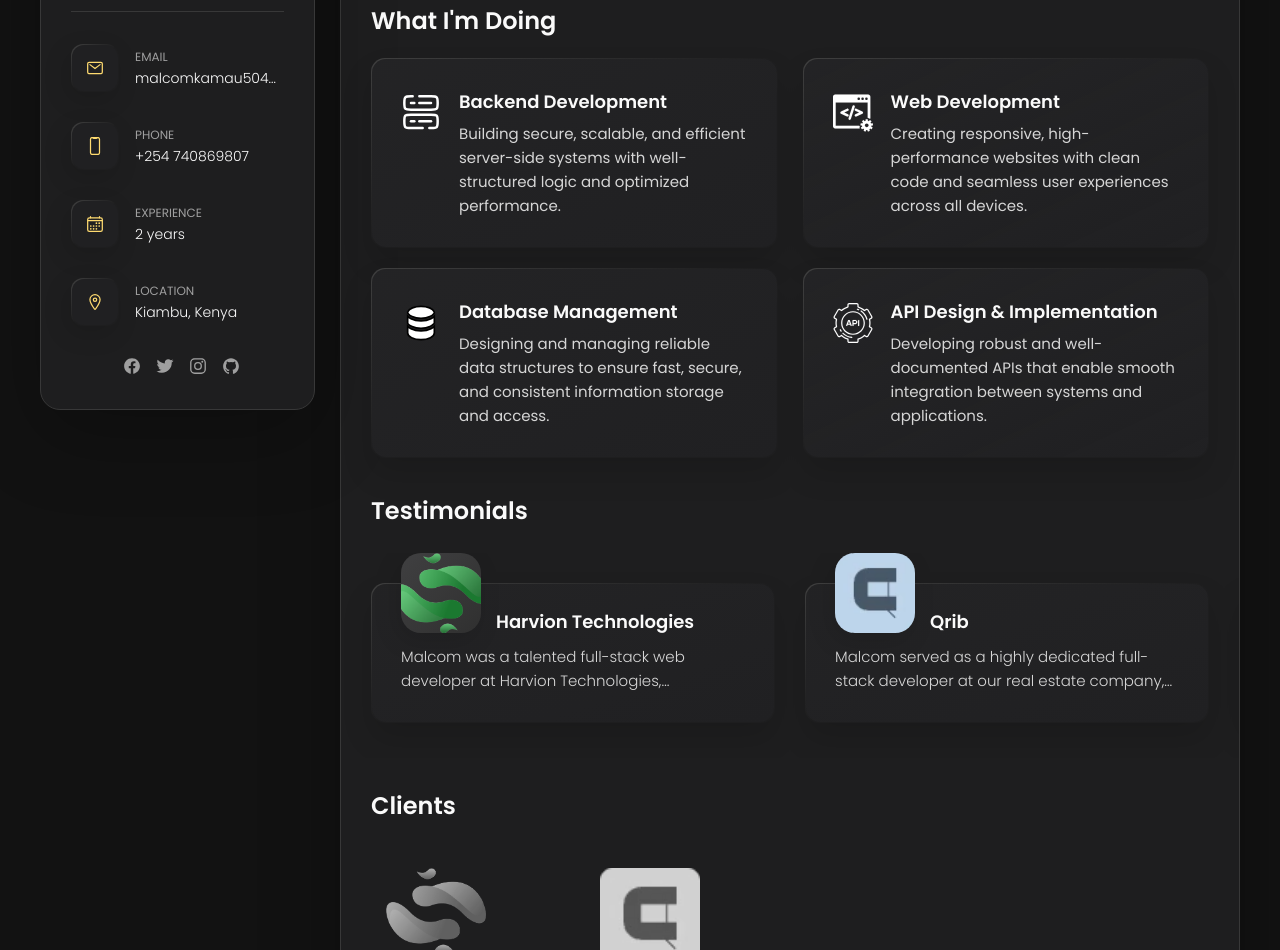
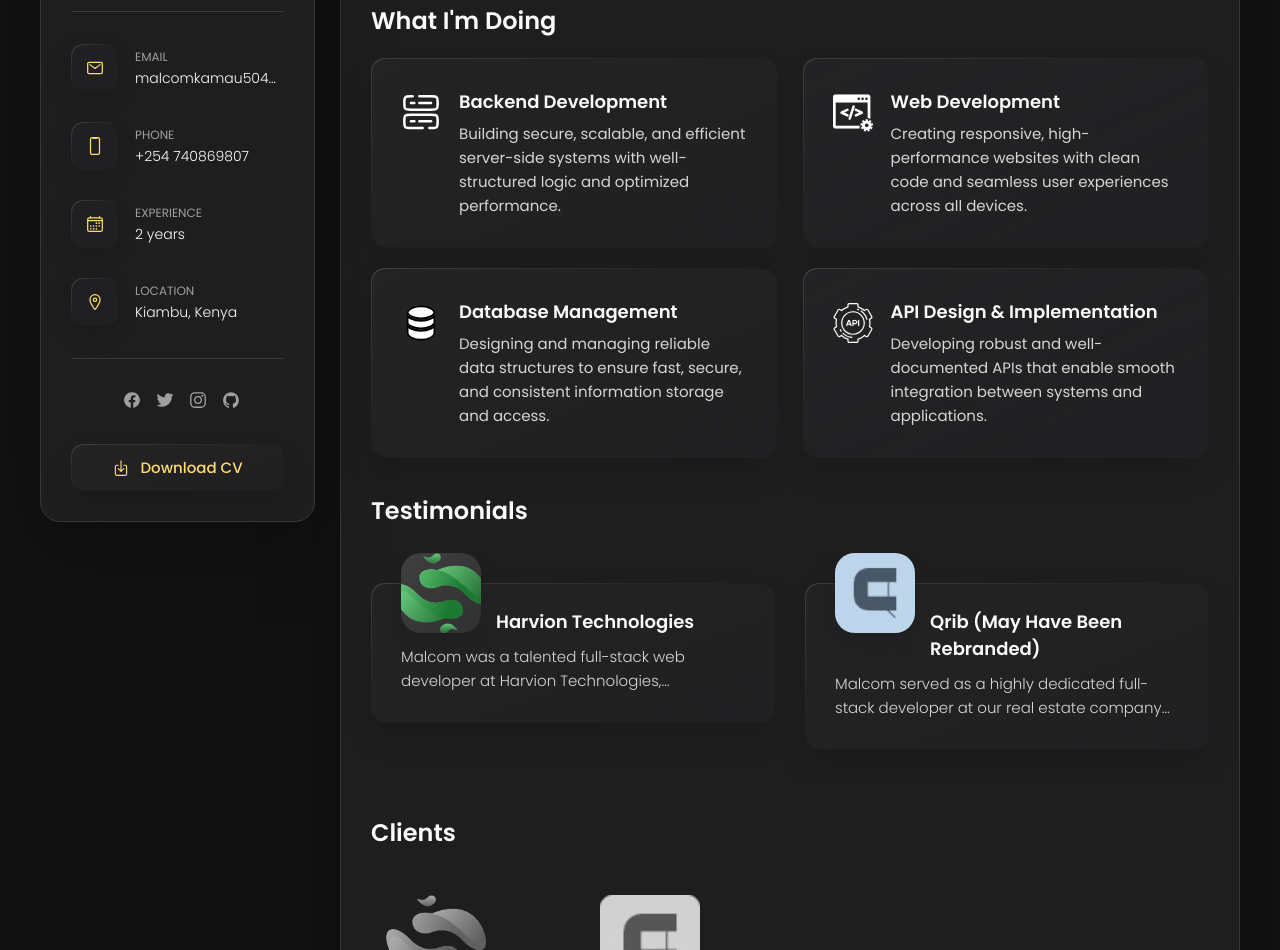
Before and after one commit to malcomkamau/Portfolio, a website built with Vite: page client/index.html in a window 1280 px wide. Shown: the part 399-1349 px from the top of the page. Built offline with nearby package versions, Linux system fonts and the light colour scheme; some packages are replaced by stand-ins of ours; files whose address does not match are found by name.

Commit message:
feat: Add CV, update portfolio data, refine styling, and refresh build assets.

```diff
--- a/client/index.html
+++ b/client/index.html
@@ -143,6 +143,13 @@
               </a>
             </li>
           </ul>
+
+          <div class="separator"></div>
+
+          <a href="/assets/Malcom Kamau CV 2026.pdf" class="download-cv" download>
+            <ion-icon name="download-outline"></ion-icon>
+            <span>Download CV</span>
+          </a>
         </div>
       </aside>
 
@@ -358,13 +365,13 @@
                     class="h4 testimonials-item-title"
                     data-testimonials-title
                   >
-                    Qrib
+                    Qrib (may have been rebranded)
                   </h4>
 
                   <div class="testimonials-text" data-testimonials-text>
                     <p>
                       Malcom served as a highly dedicated full-stack
-                      developer at our real estate company, where they
+                      developer at our real estate company (may have been rebranded), where they
                       engineered reliable, scalable platforms that
                       streamlined property listings, client interactions,
                       and transaction workflows. They worked on both
@@ -482,7 +489,7 @@
 
               <li class="clients-item">
                 <a href="#" target="_blank">
-                  <img src="/assets/images/logo-qrib.webp" alt="Qrib" />
+                  <img src="/assets/images/logo-qrib.webp" alt="Qrib (may have been rebranded)" />
                 </a>
               </li>
             </ul>
@@ -575,7 +582,7 @@
                 <span>2024</span>
                 <p class="timeline-text">
                   I designed and developed both the frontend and backend
-                  systems for the Qrib real estate website.
+                  systems for the Qrib real estate website (may have been rebranded).
                 </p>
               </li>
             </ol>
--- a/client/src/data.js
+++ b/client/src/data.js
@@ -145,11 +145,11 @@ export const blogPosts = [
 export const portfolioItems = [
   {
     id: "project-1",
-    title: "Real Estate Platform",
+    title: "Real Estate Platform (may have been rebranded)",
     category: "Full Stack Development",
     image: "/assets/images/project-1.jpg",
     content: `
-      <p>A comprehensive real estate discovery platform that allows users to search, filter, and view properties in real-time. Built with a focus on performance and intuitive user experience.</p>
+      <p>A comprehensive real estate discovery platform (may have been rebranded) that allows users to search, filter, and view properties in real-time. Built with a focus on performance and intuitive user experience.</p>
       <h3>Key Features</h3>
       <ul>
         <li>Real-time property search and filtering</li>
--- a/client/src/search.css
+++ b/client/src/search.css
@@ -64,7 +64,7 @@
 }
 
 .glass-pill.active {
-  display: flex;
+  display: none; /* Change to flex to enable */
 }
 
 .glass-pill:hover {
--- a/client/src/style.css
+++ b/client/src/style.css
@@ -418,6 +418,47 @@ main {
 
 .social-item .social-link:hover { color: var(--light-gray); }
 
+.download-cv {
+  background: var(--border-gradient-onyx);
+  color: var(--orange-yellow-crayola);
+  width: 100%;
+  display: flex;
+  justify-content: center;
+  align-items: center;
+  gap: 10px;
+  padding: 12px;
+  border-radius: 12px;
+  font-size: var(--fs-6);
+  font-weight: var(--fw-500);
+  box-shadow: var(--shadow-2);
+  transition: var(--transition-1);
+  margin-top: 15px;
+  position: relative;
+  z-index: 1;
+}
+
+.download-cv::before {
+  content: "";
+  position: absolute;
+  inset: 1px;
+  background: var(--bg-gradient-jet);
+  border-radius: inherit;
+  z-index: -1;
+  transition: var(--transition-1);
+}
+
+.download-cv:hover,
+.download-cv:focus {
+  background: var(--bg-gradient-yellow-1);
+}
+
+.download-cv:hover::before,
+.download-cv:focus::before {
+  background: var(--bg-gradient-yellow-2);
+}
+
+.download-cv ion-icon { font-size: 18px; }
+
 /*-----------------------------------*\
   #NAVBAR
 \*-----------------------------------*/
```
Also changed, not shown: client/dist/assets/favicon.png (deleted), client/dist/assets/index-DydJnwh6.js (deleted), client/dist/assets/index-ZmjEuYYt.css (deleted), client/dist/index.html, 1 other file.
